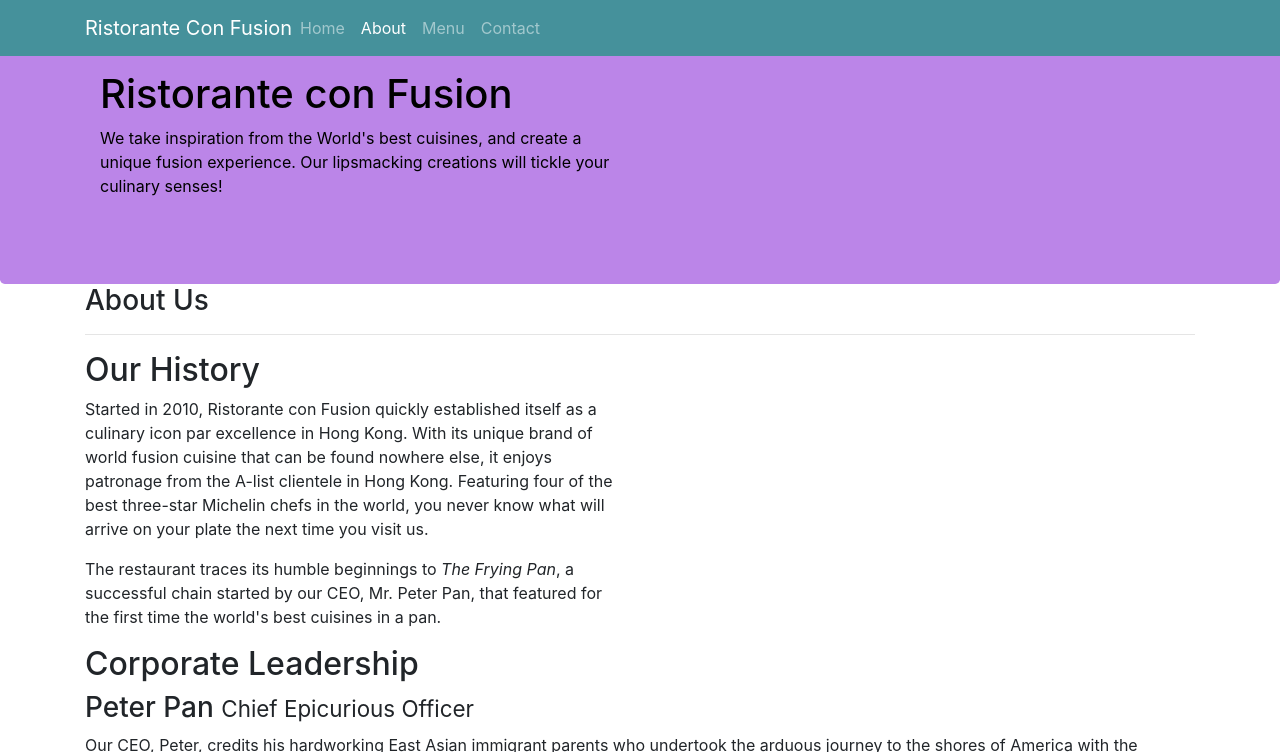
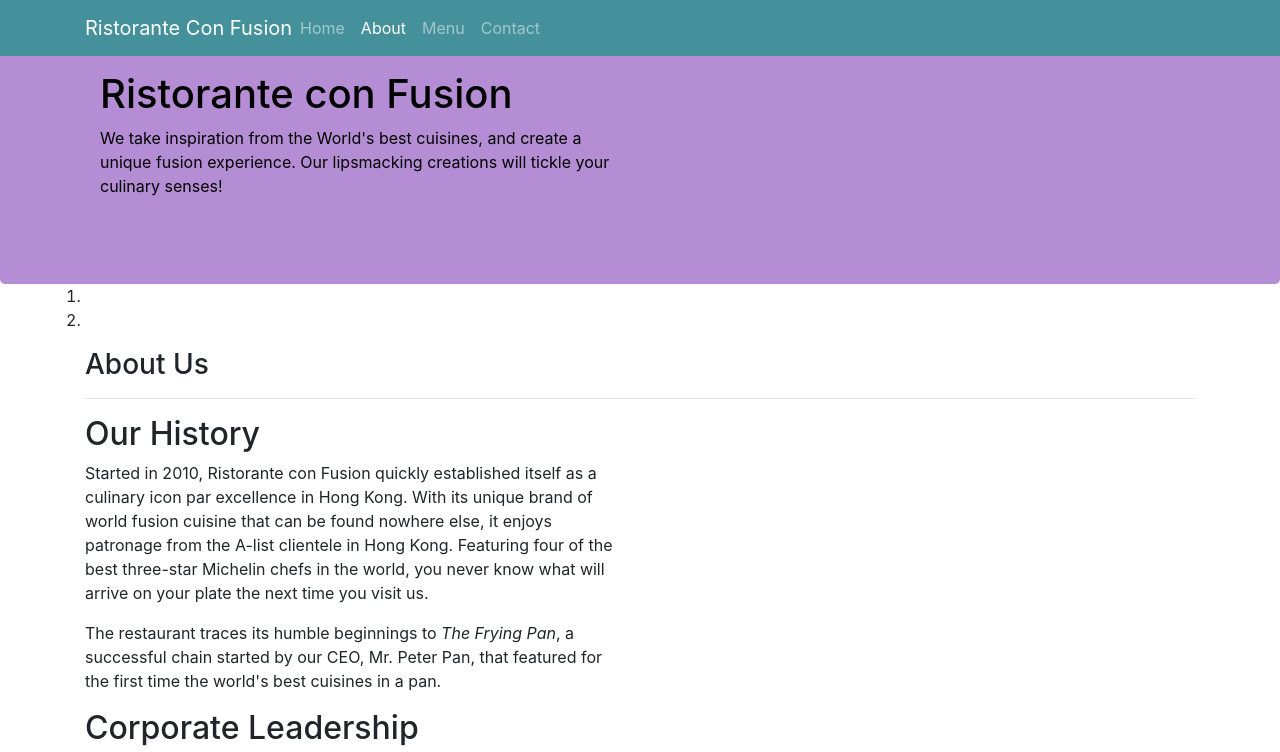
Before and after one commit to Sandilandz14/Bootstrap4-Coursera, a website: page aboutus.html in a window 1280 px wide. Shown: the top 752 px of the page. Drawn offline with nearby package versions, Linux system fonts and the light colour scheme.

Commit message:
added all latest changes

```diff
--- a/aboutus.html
+++ b/aboutus.html
@@ -46,6 +46,10 @@
 
     <div class="container";>
         <div class="row">
+            <ol class="col-12 breadcrumbs">
+                <li></li>
+                <li></li>
+            </ol>
             <div class="col-12">
                <h3>About Us</h3>
                <hr>
--- a/css/aboutstyle.css
+++ b/css/aboutstyle.css
@@ -6,7 +6,7 @@
     padding: 0px;
 }
 .jumbotron{
-    background-color:rgb(187, 133, 232);
+    background-color:rgb(181, 141, 213);
     padding: 70px 30px 70px 30px;
     margin: 0px auto;
     color: rgb(0, 0, 0)
@@ -23,7 +23,7 @@
     min-height: 400px;
 }
 .footer{
-    background-color:rgb(187, 133, 232);
+    background-color:rgb(205, 176, 228);
     margin: 0px auto;
     padding: 20px 0px 20px 0px;
 }
--- a/css/style.css
+++ b/css/style.css
@@ -10,7 +10,7 @@ body{
     padding: 0px;
 }
 .jumbotron{
-    background-color: rgb(91, 25, 97);
+    background-color: rgb(126, 73, 131);
     padding: 70px 30px 70px 30px;
     margin: 0px auto;
     color: white;
```
